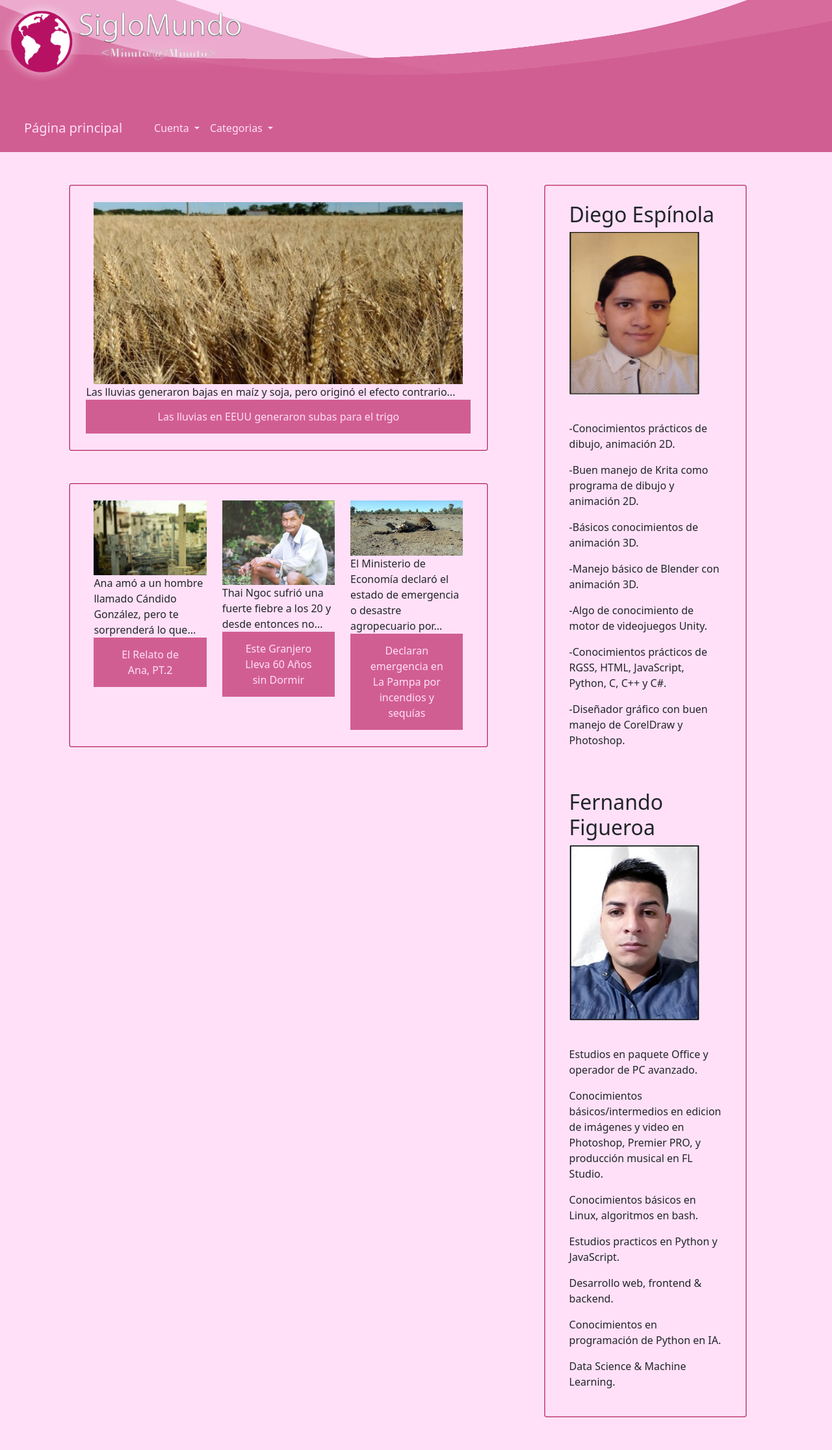
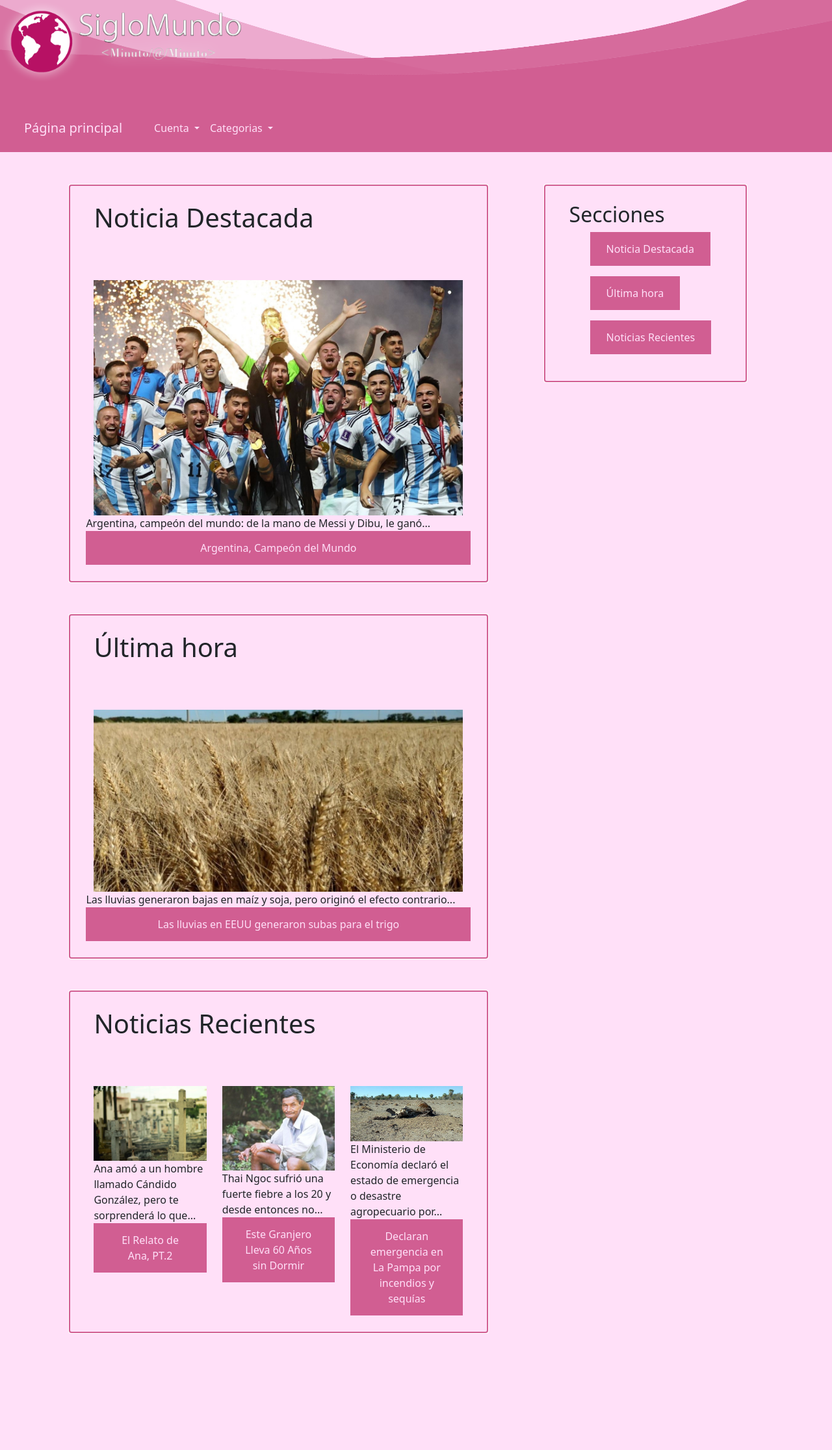
Before and after one commit to grupodisweb/noticias_siglomundo, a Flask app: page / in a window 1280 px wide. Shown: the whole page at 65% size. After the commit the page ends 2052 px from the top, so only its background shows below. Run offline with Flask 3, Linux system fonts and the light colour scheme; data comes from the database, SQL or seed files in the repository; both versions use the stored data as it was after the commit; some libraries are stand-ins or nearby versions.

Commit message:
secciones agregadas para navegacion

```diff
--- a/app/app.py
+++ b/app/app.py
@@ -10,7 +10,6 @@ import os
 
 from SubirNoticia import SubirNoticia
 from flask_sqlalchemy import SQLAlchemy
-from sqlalchemy import create_engine
 from flask_migrate import Migrate
 from ModificarNoticia import Modificar
 from Registro import RegistroForm
@@ -132,12 +131,13 @@ app.jinja_env.globals.update(getCategorias=getCategorias)
 def index():
     tamano = db.session.query(Noticia).count()+1
     noticias = Noticia.query.all()
+    destacada = Noticia.query.filter_by(titulo="Argentina, Campeón del Mundo").first()
     lista_ultimas = []
     for noticia in noticias:
         if noticia.id >= (tamano - 4):
             lista_ultimas.append(noticia)
 
-    return render_template('index.html', noticias=lista_ultimas, tamano=tamano)
+    return render_template('index.html', noticias=lista_ultimas, tamano=tamano, destacada=destacada)
 
 @app.route("/noticias/<int:id>")
 def ir_a_noticia(id):
--- a/app/static/css/noticias.css
+++ b/app/static/css/noticias.css
@@ -46,6 +46,10 @@ a:hover, a:active {
 .link-no-back {
     background-color: #d15e92 !important;
     color: #ffe0f8 !important;
+}
+
+.sticky-column {
+    position: sticky !important;
 }
 
 .profile-pic {
--- a/app/templates/index.html
+++ b/app/templates/index.html
@@ -9,9 +9,17 @@
 <div class="container">
     <div class="row no-outline-row align-items-start">
         <div class="col-md-8">
+            <a id="destacada"><div class ="row" aos="fade-up"></a>
+                <h1>Noticia Destacada</h1><img class="news-img" src= '/static/img/{{destacada.imagen}}' >
+                    {{ resumirSubtitulo(destacada) }}...
+
+                    <br>
+                    <a href="{{url_for('ir_a_noticia',id=(destacada.id))}}">{{ destacada.titulo }}</a>
+            </div>
             {% for noticia in noticias  %}
                 {% if noticia.id == (tamano-1) %}
-                <div class="row" data-aos="fade-up"><img class="news-img" src= '/static/img/{{noticia.imagen}}' >
+
+                <a id="ultimahora"><div class="row" data-aos="fade-up" name="ultimahora"></a><h1>Última hora</h1><img class="news-img" src= '/static/img/{{noticia.imagen}}' >
                     {{ resumirSubtitulo(noticia) }}...
 
                     <br>
@@ -19,7 +27,8 @@
                 </div>
              {% endif %}
              {% endfor %}
-                <div class="row" data-aos="fade-up">
+             <a id="recientes"><div class="row" data-aos="fade-up"></a>
+                    <h1>Noticias Recientes</h1>
             {% for noticia in noticias  %}
                 {% if noticia.id != (tamano-1) %}
                 <div class="col"><img class="news-img" src= '/static/img/{{noticia.imagen}}'>
@@ -31,36 +40,13 @@
             {% endfor %}
         </div>
     </div>
-    <div class="col-md-4" data-aos="fade-up">
+    <div class="col-md-4 sticky-column" >
         <div class="row small-row">
             <div class="info-column">
-                <h2>Diego Espínola</h2>
-                <form>
-                    <img class="mb-4" src="../static/img/diego.jpg" alt="500" width="200" height="250">
-                </form>
-                <p>-Conocimientos prácticos de dibujo, animación 2D.</p>
-                <p>-Buen manejo de Krita como programa de dibujo y animación 2D.</p>
-                <p>-Básicos conocimientos de animación 3D.</p>
-                <p>-Manejo básico de Blender con animación 3D.</p>
-                <p>-Algo de conocimiento de motor de videojuegos Unity.</p>
-                <p>-Conocimientos prácticos de RGSS, HTML, JavaScript, Python, C, C++ y C#.</p>
-                <p>-Diseñador gráfico con buen manejo de CorelDraw y Photoshop.</p>
-
-                <br>
-                <br>
-            </div>
-            <div class="info-column">
-                <h2>Fernando Figueroa</h2>
-                <form>
-                    <img class="mb-4" src="../static/img/fer.jpg" alt="" width="200" height="270">
-                </form>
-                <p>Estudios en paquete Office y operador de PC avanzado.</p>
-                <p>Conocimientos básicos/intermedios en edicion de imágenes y video en Photoshop, Premier PRO, y producción musical en FL Studio.</p>
-                <p>Conocimientos básicos en Linux, algoritmos en bash.</p>
-                <p>Estudios practicos en Python y JavaScript.</p>
-                <p>Desarrollo web, frontend & backend.</p>
-                <p>Conocimientos en programación de Python en IA.</p>
-                <p>Data Science & Machine Learning.</p>
+                <h2>Secciones</h2>
+                    <ul><a href="#destacada">Noticia Destacada</a></ul>
+                    <ul><a href="#ultimahora">Última hora</a></ul>
+                    <ul><a href="#recientes">Noticias Recientes</a></ul>
             </div>
         </div>
     </div>
```
Also changed, not shown: app/templates/noticia-base.html (+15 -0 lines), app/instance/noticias_data_base.db.
